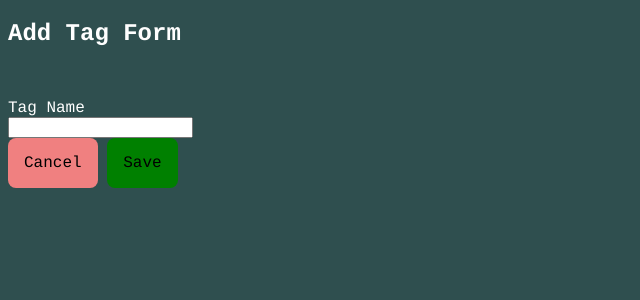
After one commit to ac-springboard/unit-23, a Flask app: page /blogly/tags/new in a window 1280 px wide. The commit adds this page. Shown: the top 300 px of the page, without its empty margins (0-640 px from the left). Run offline with Flask 2, Linux system fonts and the light colour scheme.

Commit message:
[U2303] Added the Tag CRUD; started moving the T.query methods to the the T (or Models)

```diff
--- a/23.1/exercise/flask-blogly/blogly/main/main_routes.py
+++ b/23.1/exercise/flask-blogly/blogly/main/main_routes.py
@@ -12,7 +12,7 @@ def main_home():
     """
     Render the User List template for both '/' and '/list' paths.
     """
-    users = User.query.all()
+    users = User.all(User)
     return render_template('user_list.html',
                            page_title='Users',
                            users=users)
--- a/23.1/exercise/flask-blogly/blogly/models.py
+++ b/23.1/exercise/flask-blogly/blogly/models.py
@@ -1,5 +1,7 @@
 """Models for Blogly."""
 from typing import Type, TypeVar, Dict
+
+from sqlalchemy import Integer
 
 from blogly import db
 
@@ -8,13 +10,13 @@ T = TypeVar('T', bound='Models')
 
 class Models:
 
-    # @staticmethod
-    # def setup_db(app):
-    #     """
-    #     Sets and initializes the database for this app.
-    #     """
-    #     Models.db.app = app;
-    #     Models.db.init_app(app)
+    @staticmethod
+    def all(cls: Type[T]):
+        return cls.query.all()
+
+    @staticmethod
+    def get(cls: Type[T], type_id: Integer):
+        return cls.query.get(type_id)
 
     @staticmethod
     def add(cls: Type[T], dict_arg: Dict):
--- /dev/null
+++ b/23.1/exercise/flask-blogly/blogly/static/css/tag_edit.css
@@ -0,0 +1,3 @@
+.tag_edit_form_bt {
+	display : inline-block;
+	}
--- /dev/null
+++ b/23.1/exercise/flask-blogly/blogly/static/css/tag_list.css
@@ -0,0 +1,6 @@
+.tag_list {
+	color           : white !important;
+	display         : block;
+	margin-bottom   : 1em;
+	text-decoration : none;
+	}
--- /dev/null
+++ b/23.1/exercise/flask-blogly/blogly/tags/tag_model.py
@@ -0,0 +1,50 @@
+import os
+
+from flask import Blueprint
+
+from blogly import db
+from blogly.models import Models
+
+tag_model = Blueprint('tag_model', __name__, template_folder='templates')
+
+
+class Tag(Models, db.Model):
+    """
+    - Initializes the tags table on postgres.
+    - Represents the an tag from the tags table.
+    """
+
+    __tablename__ = 'tags'
+
+    """
+    Selects the schema to be used in the connected database.
+    """
+    __table_args__ = {'schema': os.environ.get('BLOGLY_SCHEMA_NAME')}
+
+    def __init__(self, obj_dict):
+        self.obj_dict = obj_dict
+        self.update_columns(obj_dict)
+
+    id = db.Column(db.Integer,
+                   primary_key=True,
+                   autoincrement=True,
+                   index=True)
+
+    name = db.Column(db.String(50),
+                     default='Post',
+                     nullable=False)
+
+    # posts = db.relationship('Post')
+
+    def full_name(self):
+        """
+        Returns the full name of this tag
+        """
+        return f"{self.first_name} {self.last_name}"
+
+    def update_columns(self, dct):
+        """
+        Updates the data of this tag from a dictionary.
+        """
+        self.id = dct.get('id', None)
+        self.name = dct.get('name', None)
--- /dev/null
+++ b/23.1/exercise/flask-blogly/blogly/tags/tag_routes.py
@@ -0,0 +1,107 @@
+from flask import render_template, Blueprint, redirect, request
+
+from blogly.tags.tag_model import Tag
+
+tag_routes = Blueprint('tag_routes', __name__, url_prefix='/blogly')
+
+
+@tag_routes.route('/tags')
+def listing():
+    tags = Tag.all(Tag)
+    return render_template('tag_list.html',
+                           page_title="Tags",
+                           tags=tags)
+
+
+@tag_routes.route('/tags/new', methods=['GET'])
+def add_form():
+    """
+    Renders the Add Tag form. Sends some special variables to the front-end:
+    - method: the method to be sent by the form on click on the 'Save' button.
+    - crud: the operation to configure the form.
+
+    'From' Context
+    --------------
+        Tags -> Add Tag
+
+    """
+    tag = Tag({})
+    return render_template('tag_form.html',
+                           method='POST',
+                           crud='create',
+                           page_title='Add Tag Form',
+                           tag=tag)
+
+
+@tag_routes.route('/tags/new', methods=['POST'])
+def new():
+    """
+    Treats the POST request to add the a new post.
+
+    'From' Context
+    --------------
+        Add Tag Form -> Save
+
+    """
+    dict_form = dict(request.form)
+    tag_id = Tag.add(Tag, dict_form)
+    return redirect(f'/blogly/tags/{tag_id}')
+
+
+@tag_routes.route('/tags/<int:tag_id>')
+def details(tag_id):
+    """
+    Renders the form that shows the tag details.
+
+    'From' Contexts
+    ---------------
+        Tags -> <Name on the List>
+        Tag Add Form -> Save or Cancel
+        Tag Edit Form -> Save or Cancel
+    """
+    tag = Tag.query.get(tag_id)
+    return render_template('tag_view.html',
+                           page_title='Tag Details',
+                           tag=tag,
+                           posts=[])
+
+
+@tag_routes.route('/tags/<int:tag_id>/edit')
+def edit_form(tag_id):
+    """Renders Edit Tag form. Sends some special variables to the front-end:
+
+    - method: the method to be sent by the form on click on the 'Save' button.
+    - crud: the operation to configure the form.
+
+    'From' Contexts
+    ---------------
+        Tag View -> Edit
+    """
+    tag = Tag.query.get(tag_id)
+    return render_template('tag_form.html',
+                           method='POST',
+                           crud='update',
+                           page_title='Edit Tag',
+                           tag=tag)
+
+
+@tag_routes.route('/tags/<int:tag_id>/edit/save', methods=['POST'])
+def save(tag_id):
+    """
+    Treats the POST request to update a tag.
+    """
+    dict_form = dict(request.form)
+    dict_form['id'] = tag_id
+    tag = Tag.query.get(tag_id)
+    tag.update(dict_form)
+    return redirect(f'/blogly/tags/{tag_id}')
+
+
+@tag_routes.route('/tags/<int:tag_id>/delete', methods=['POST'])
+def delete(tag_id):
+    """
+    Treats the POST request to delete a tag.
+    """
+    tag = Tag.query.get(tag_id)
+    tag.delete()
+    return redirect('/blogly/list')
--- /dev/null
+++ b/23.1/exercise/flask-blogly/blogly/tags/templates/tag_form.html
@@ -0,0 +1,23 @@
+{% extends "base.html" %}
+{% block page_content %}
+	<div id="tag_form_div">
+		<img id="tag_image" src="{{ tag.image_url }}"/>
+		<form id="tag_form">
+			<label for="name">Tag Name</label>
+			<input name="name" value="{{ tag.name or '' }}"/>
+			<button class="cancel_bt tag_form_bt" type=submit"
+							formaction="/blogly/tags/{{ tag.id }}">Cancel
+			</button>
+			<button class="save_bt tag_form_bt" type=submit"
+							formmethod="{{ method }}"
+				{% if crud == 'update' %}
+							formaction="/blogly/tags/{{ tag.id }}/edit/save"
+				{% elif crud == 'create' %}
+							formaction="/blogly/tags/new"
+				{% endif %}
+			>Save
+			</button>
+		</form>
+	</div>
+
+{% endblock %}
--- a/23.1/exercise/flask-blogly/blogly/users/templates/user_view.html
+++ b/23.1/exercise/flask-blogly/blogly/users/templates/user_view.html
@@ -28,5 +28,4 @@
 				 class="to_add_bt">Add Post</a>
 		</div>
 	</div>
-	</div>
 {% endblock %}
```
Also changed, not shown: 23.1/exercise/flask-blogly/blogly/__init__.py (+15 -0 lines), 23.1/exercise/flask-blogly/blogly/static/css/tag_form.css (added, +8 -0 lines), 23.1/exercise/flask-blogly/blogly/static/css/tag_view.css (added, +22 -0 lines), 23.1/exercise/flask-blogly/blogly/tags/templates/tag_list.html (added, +12 -0 lines), 23.1/exercise/flask-blogly/blogly/tags/templates/tag_view.html (added, +30 -0 lines), 23.1/exercise/flask-blogly/blogly/tags/__init__.py (added).
